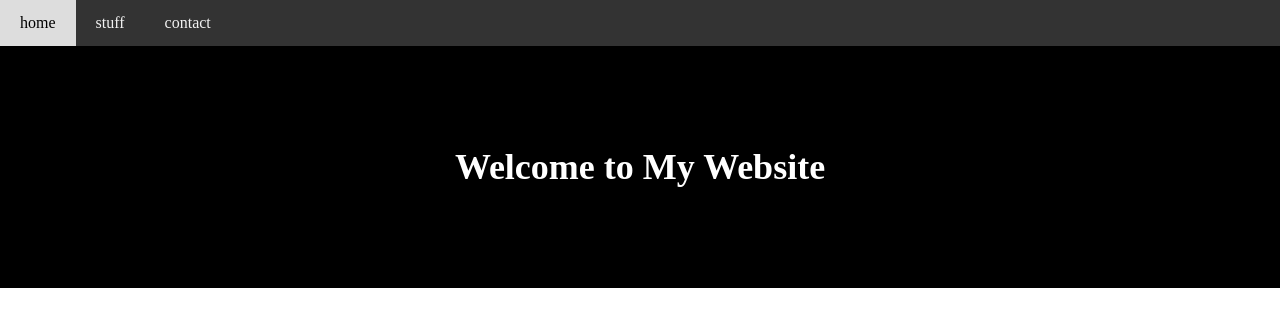
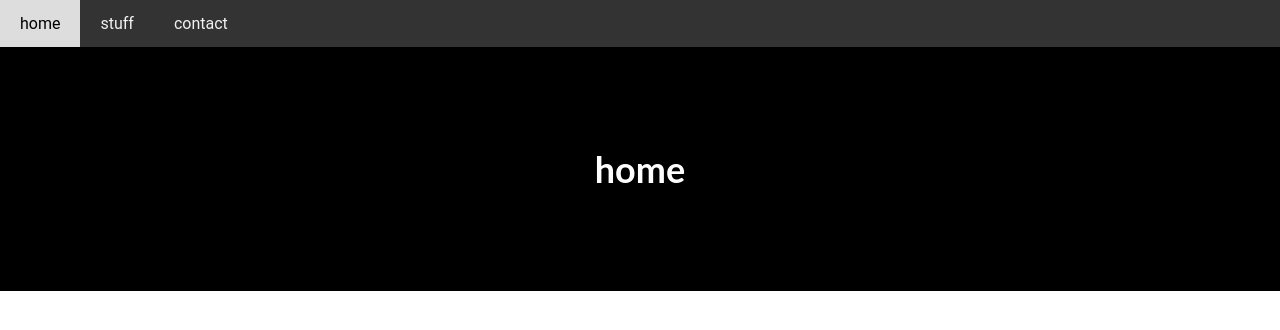
Before and after one commit to Lumon9202/test9202, a plain HTML site: page index.html in a window 1280 px wide. Drawn offline with Linux system fonts and the light colour scheme.

Commit message:
Update index.html

```diff
--- a/index.html
+++ b/index.html
@@ -10,6 +10,9 @@
       margin: 0;
       padding: 0;
     }
+
+    /* Importing Google Fonts */
+    @import url('https://fonts.googleapis.com/css2?family=Lato:wght@700&family=Roboto&display=swap');
 
     /* Style for navigation bar */
     .navbar {
@@ -25,6 +28,7 @@
       padding: 14px 20px;
       text-decoration: none;
       transition: background-color 0.3s; /* Adding animation */
+      font-family: 'Roboto', sans-serif;
     }
 
     .navbar a:hover {
@@ -41,7 +45,9 @@
     }
 
     .title {
+      font-family: 'Lato', sans-serif;
       font-size: 36px;
+      font-weight: bold;
     }
   </style>
 </head>
@@ -54,7 +60,7 @@
 </div>
 
 <div class="title-section">
-  <h1 class="title">Welcome to My Website</h1>
+  <h1 class="title">home</h1>
 </div>
 
 <!-- Content goes here -->
```
